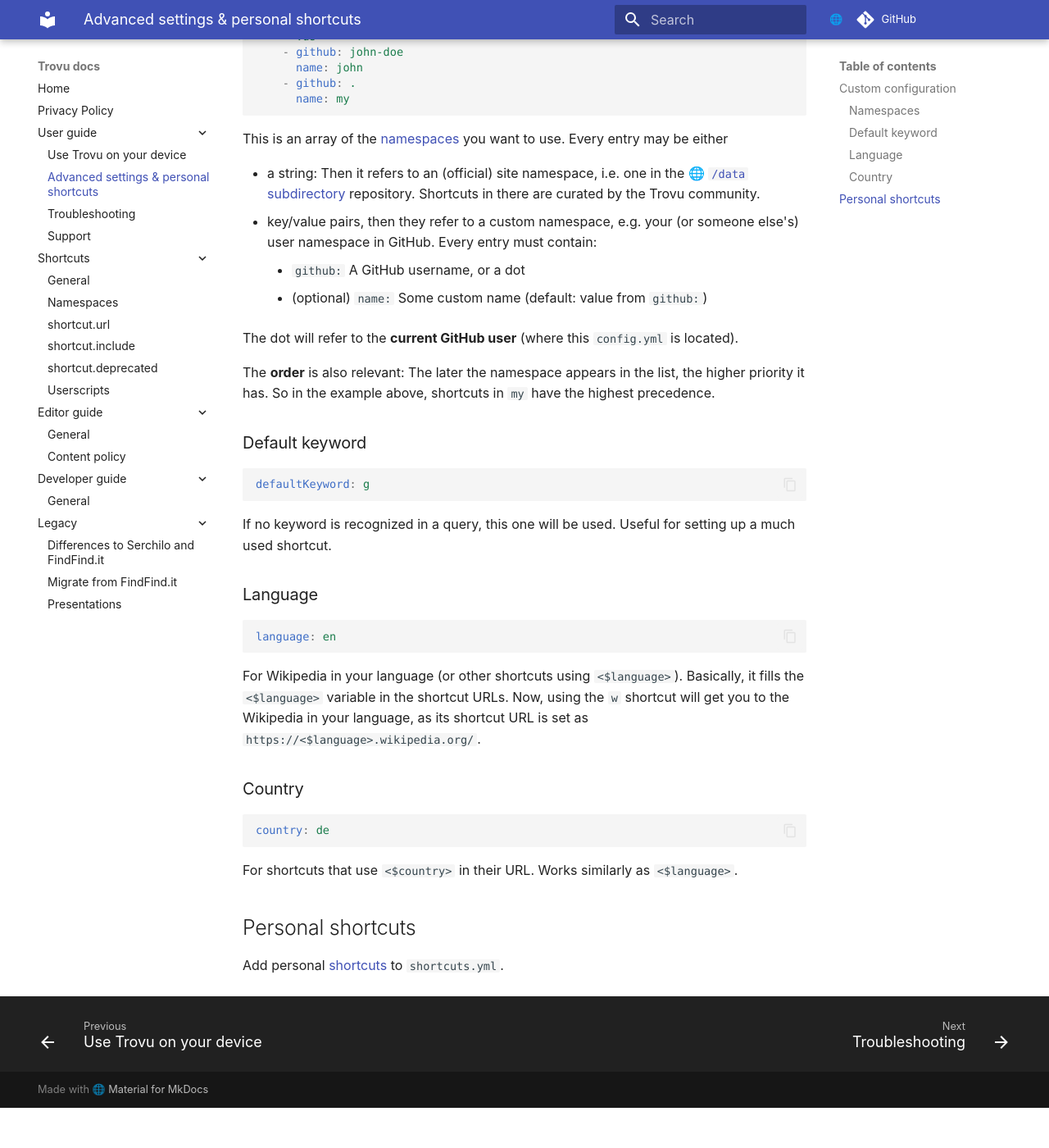
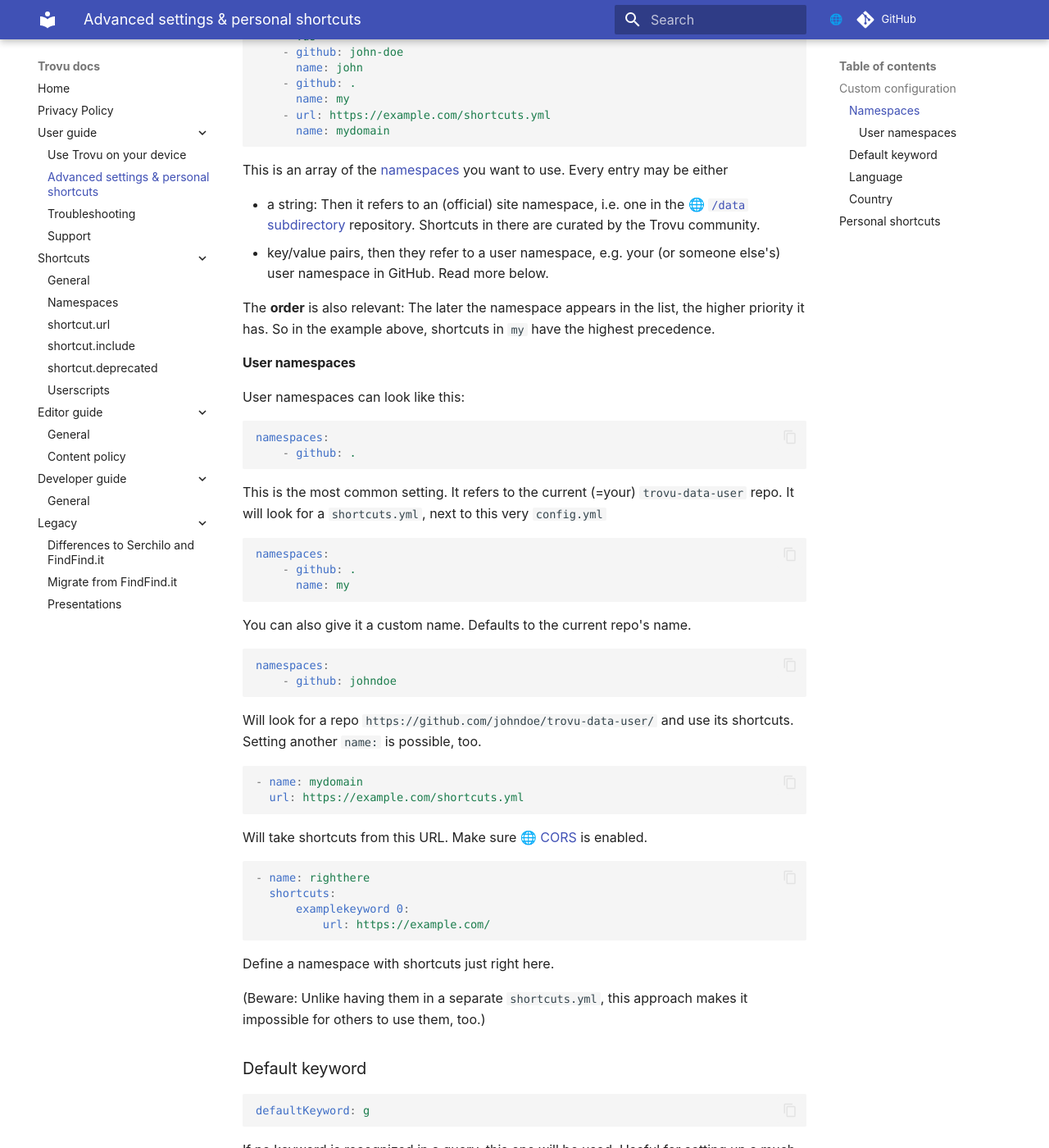
Before and after one commit to trovu/trovu, an MkDocs documentation site: the page built from docs/users/advanced.md, in a window 1280 px wide and 1400 px high, scrolled down 600 px. Shown: the whole window at 82% size. Built offline with MkDocs 1.6.1 and Material for MkDocs 9.7.7, drawn with Linux system fonts in a browser that asks for light colours; comment, search, counter and statistics services are not loaded; before the commit the page ends 1951 px from its top, so only the background shows below that.

Commit message:
Documentation.

````diff
--- a/docs/users/advanced.md
+++ b/docs/users/advanced.md
@@ -22,18 +22,60 @@
       name: john
     - github: .
       name: my
+    - url: https://example.com/shortcuts.yml
+      name: mydomain
 ```
 
 This is an array of the [namespaces](../shortcuts/namespaces.md) you want to use. Every entry may be either
 
 -   a string: Then it refers to an (official) site namespace, i.e. one in the [`/data` subdirectory](https://github.com/trovu/trovu/tree/master/data/) repository. Shortcuts in there are curated by the Trovu community.
--   key/value pairs, then they refer to a custom namespace, e.g. your (or someone else's) user namespace in GitHub. Every entry must contain:
-    -   `github:` A GitHub username, or a dot
-    -   (optional) `name:` Some custom name (default: value from `github:`)
-
-The dot will refer to the **current GitHub user** (where this `config.yml` is located).
+-   key/value pairs, then they refer to a user namespace, e.g. your (or someone else's) user namespace in GitHub. Read more below.
 
 The **order** is also relevant: The later the namespace appears in the list, the higher priority it has. So in the example above, shortcuts in `my` have the highest precedence.
+
+#### User namespaces
+
+User namespaces can look like this:
+
+```yaml
+namespaces:
+    - github: .
+```
+
+This is the most common setting. It refers to the current (=your) `trovu-data-user` repo. It will look for a `shortcuts.yml`, next to this very `config.yml`
+
+```yaml
+namespaces:
+    - github: .
+      name: my
+```
+
+You can also give it a custom name. Defaults to the current repo's name.
+
+```yaml
+namespaces:
+    - github: johndoe
+```
+
+Will look for a repo `https://github.com/johndoe/trovu-data-user/` and use its shortcuts. Setting another `name:` is possible, too.
+
+```yaml
+- name: mydomain
+  url: https://example.com/shortcuts.yml
+```
+
+Will take shortcuts from this URL. Make sure [CORS](https://en.wikipedia.org/wiki/Cross-origin_resource_sharing) is enabled.
+
+```yaml
+- name: righthere
+  shortcuts:
+      examplekeyword 0:
+          url: https://example.com/
+```
+
+Define a namespace with shortcuts just right here.
+
+(Beware: Unlike having them in a separate `shortcuts.yml`, this approach makes it impossible for others to use them, too.)
 
 ### Default keyword
 
````
